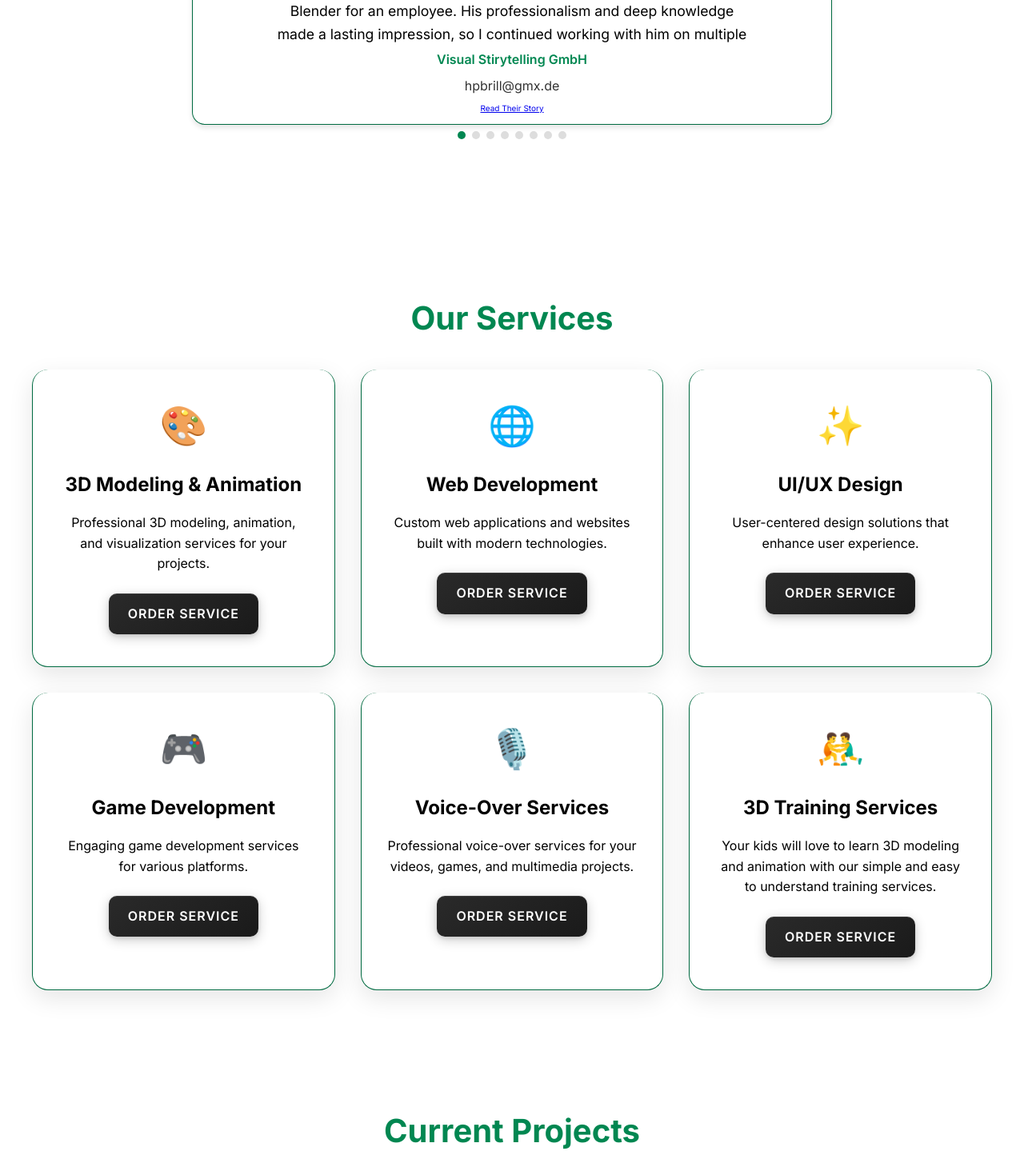
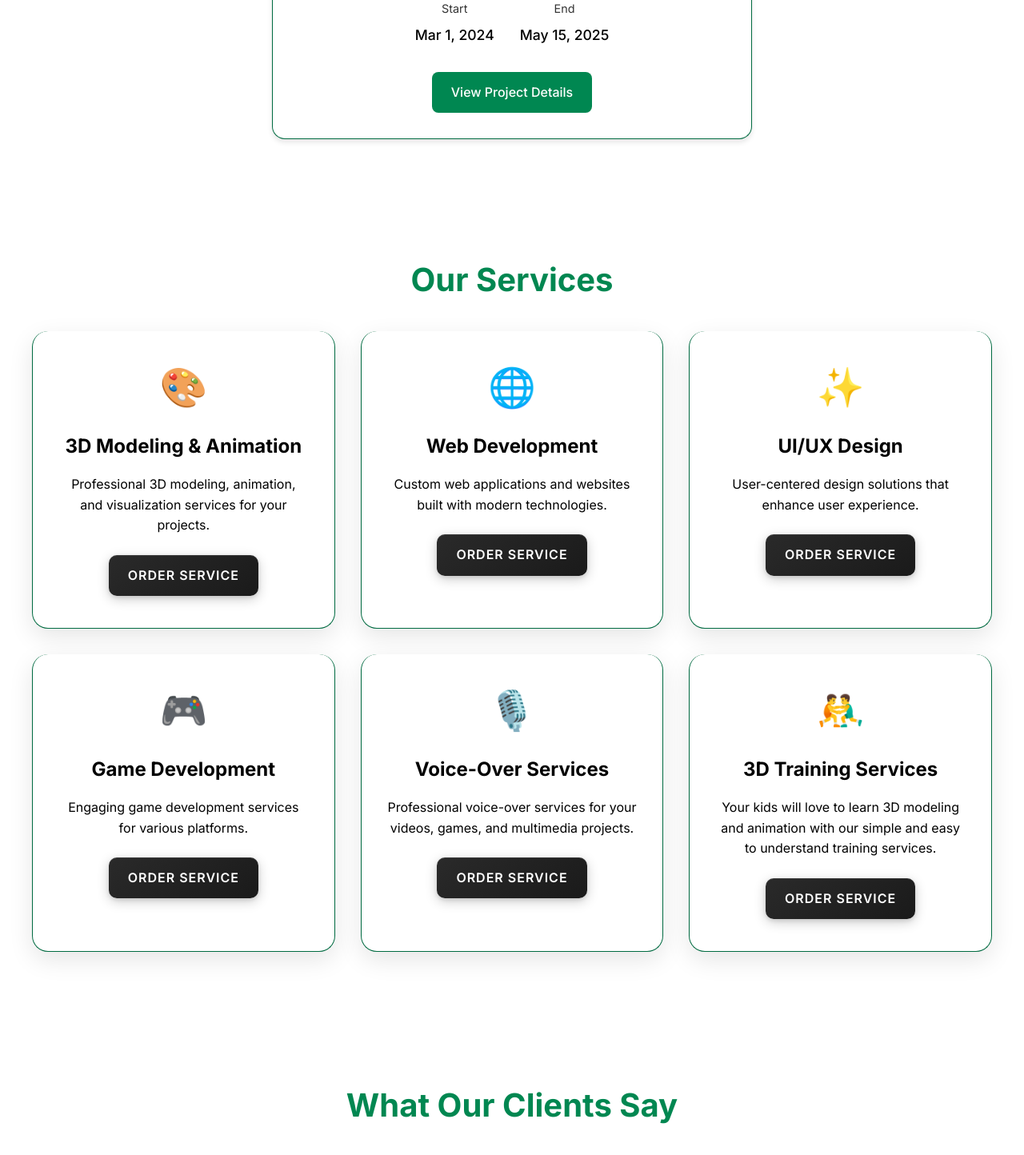
Before and after one commit to bravono/bravework-studio, a Next.js app: page / in a window 1280 px wide. Shown: the part 1320-2764 px from the top of the page at 80% size. Built offline with nearby package versions, Linux system fonts and the light colour scheme; no server answers.

Commit message:
Style: Reorder of components in Home page layout

```diff
--- a/app/page.tsx
+++ b/app/page.tsx
@@ -63,8 +63,7 @@ export default function Home() {
         </div>
       </section>
 
-      {/* Testimonials Section */}
-      <TestimonialCarousel />
+      <ProjectCarousel />
 
       {/* Services Section */}
       <section id="services" className="services-section">
@@ -87,7 +86,8 @@ export default function Home() {
           </div>
         </div>
       </section>
-      <ProjectCarousel />
+      {/* Testimonials Section */}
+      <TestimonialCarousel />
     </main>
   );
 }
```
